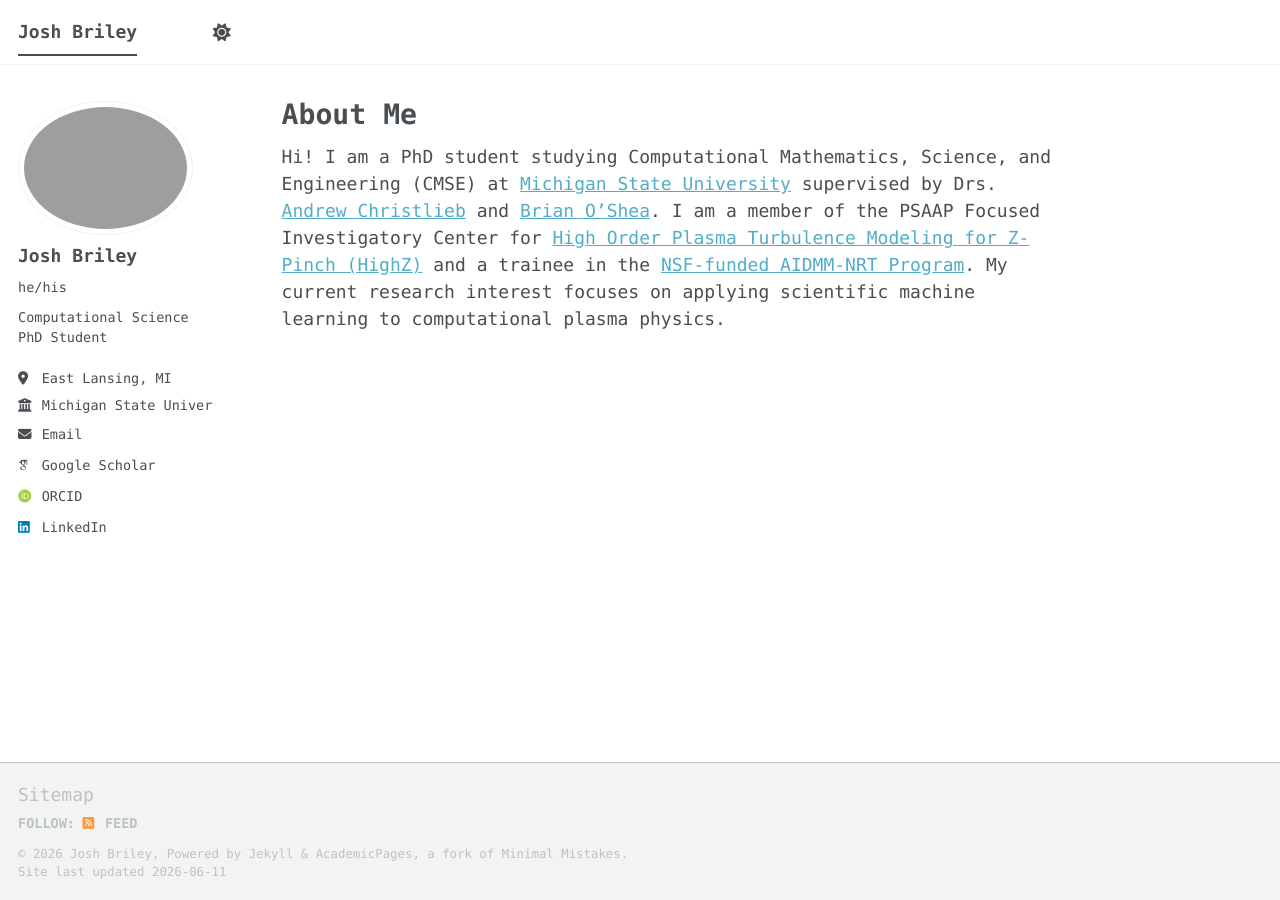
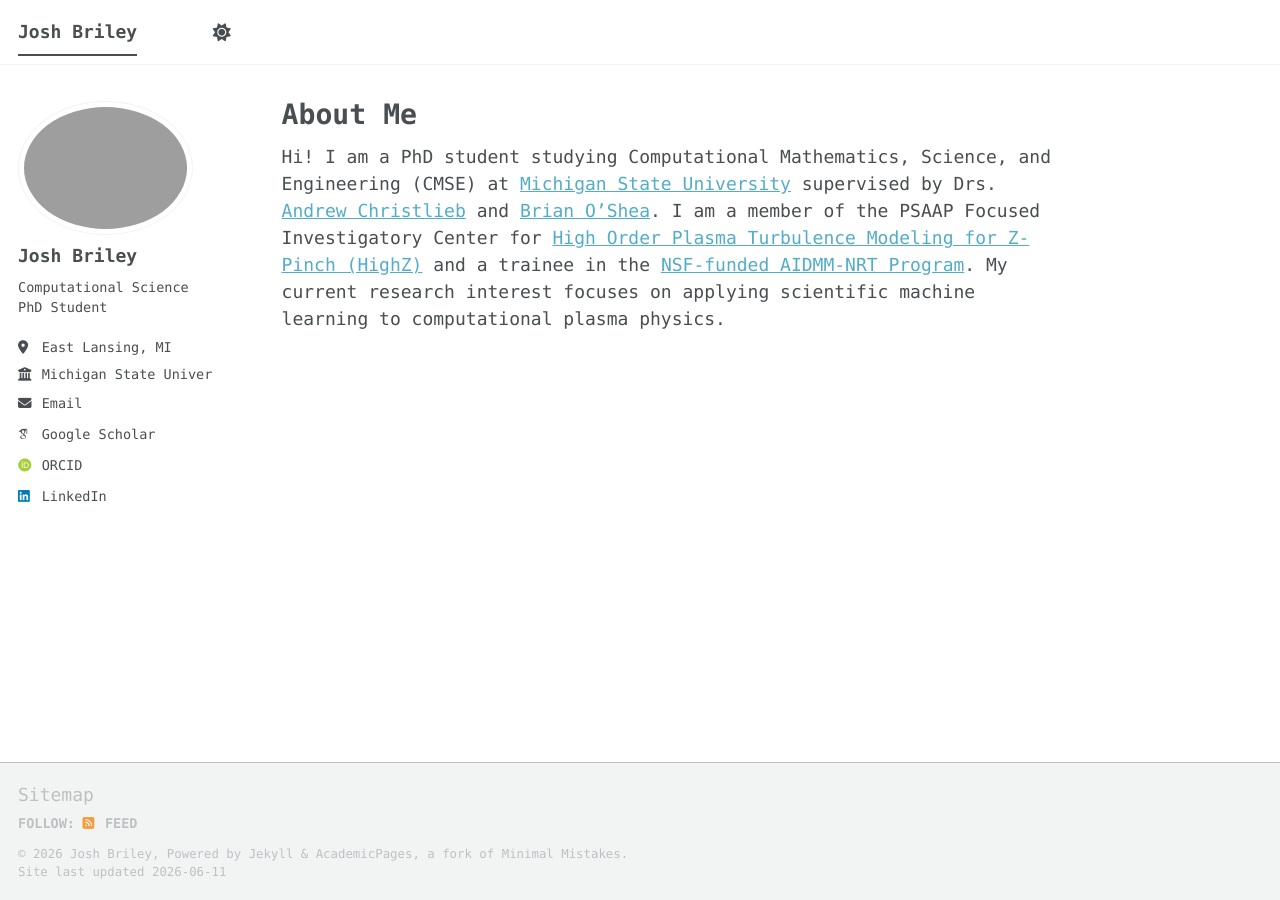
Before and after one commit to joshbriley/joshbriley.github.io, a Jekyll site: the page built from _pages/about.md, in a window 1280 px wide. Built offline with Jekyll 4.4.1, drawn with Linux system fonts in a browser that asks for light colours; some web fonts are replaced; a script bundle is joined from its source files by our own code; library files that are not in the unit come from our copies.

Commit message:
Comment out pronouns in _config.yml
Comment out pronouns in the configuration file.

```diff
--- a/_config.yml
+++ b/_config.yml
@@ -25,7 +25,7 @@ author:
   # Biographic information
   avatar           : "profile.png"
   name             : "Josh Briley"
-  pronouns         : "he/his"
+  pronouns         : #"he/his"
   bio              : "Computational Science PhD Student"
   location         : "East Lansing, MI"
   employer         : "Michigan State University"
```
